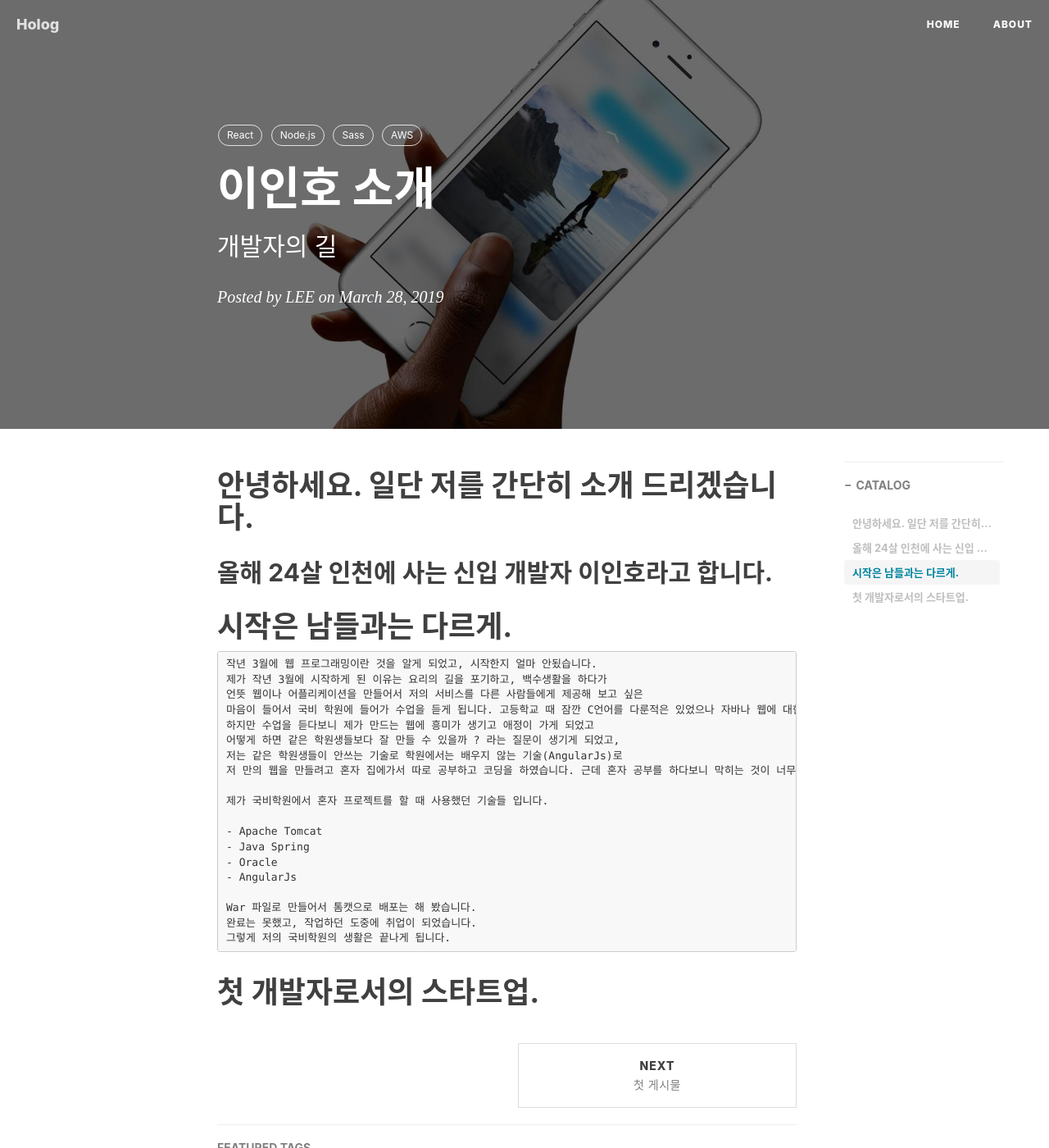
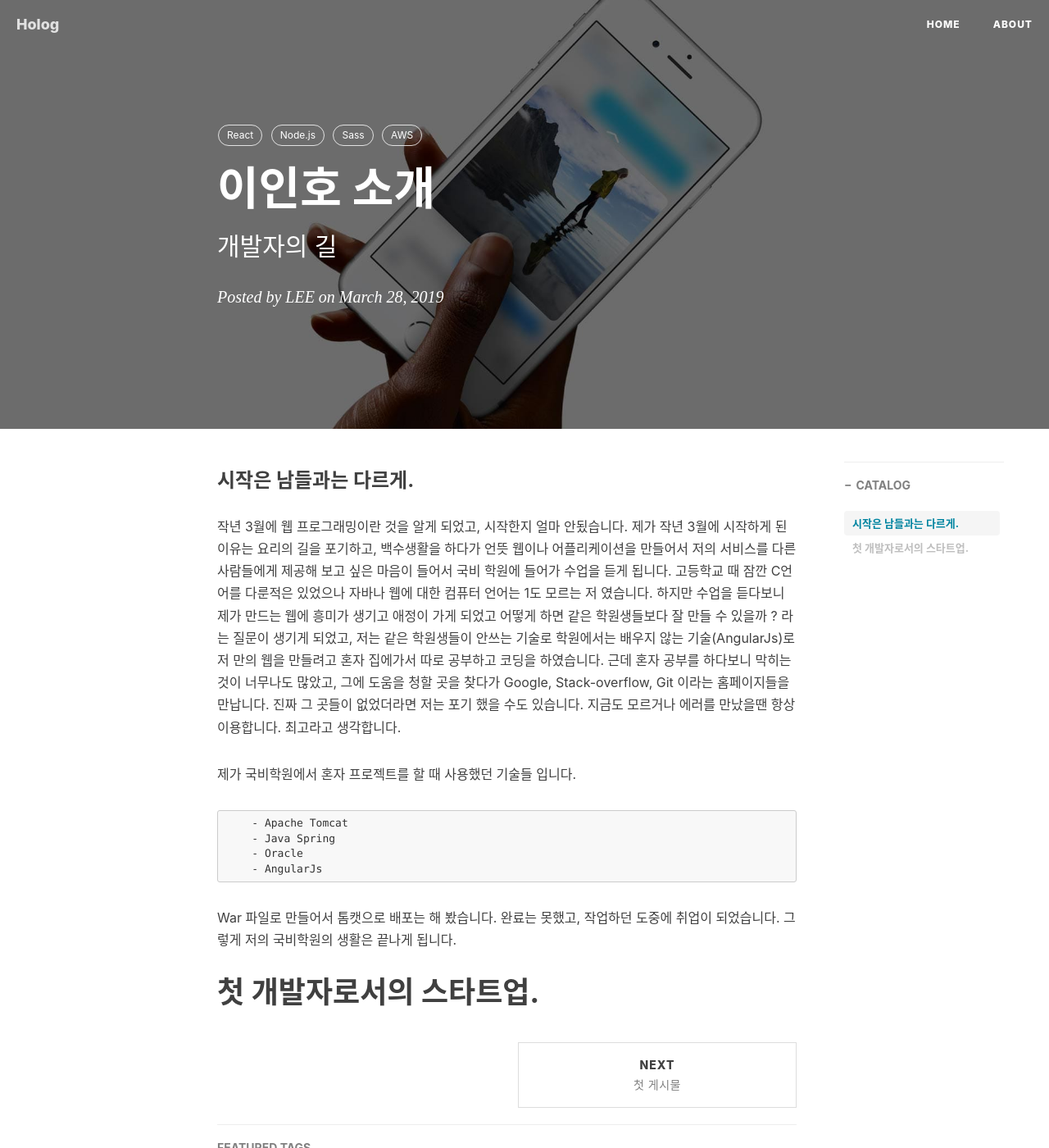
Before and after one commit to leeshar/wiki, a Jekyll site: the page built from _posts/2019-03-28-이인호 소개.md, in a window 1280 px wide and 1400 px high. Shown: the whole window at 82% size. Built offline with Jekyll 4.4.1, drawn with Linux system fonts in a browser that asks for light colours; nearby versions of some CDN libraries; comment, search, counter and statistics services are not loaded.

Commit message:
post 수정

````diff
--- a/_posts/2019-03-28-이인호 소개.md
+++ b/_posts/2019-03-28-이인호 소개.md
@@ -13,30 +13,28 @@ tags:
   - AWS
 ---
 
-# 안녕하세요. 일단 저를 간단히 소개 드리겠습니다.
+### 시작은 남들과는 다르게.
 
-## 올해 24살 인천에 사는 신입 개발자 이인호라고 합니다.
+작년 3월에 웹 프로그래밍이란 것을 알게 되었고, 시작한지 얼마 안됬습니다.
+제가 작년 3월에 시작하게 된 이유는 요리의 길을 포기하고, 백수생활을 하다가
+언뜻 웹이나 어플리케이션을 만들어서 저의 서비스를 다른 사람들에게 제공해 보고 싶은
+마음이 들어서 국비 학원에 들어가 수업을 듣게 됩니다. 고등학교 때 잠깐 C언어를 다룬적은 있었으나 자바나 웹에 대한 컴퓨터 언어는 1도 모르는 저 였습니다.
+하지만 수업을 듣다보니 제가 만드는 웹에 흥미가 생기고 애정이 가게 되었고
+어떻게 하면 같은 학원생들보다 잘 만들 수 있을까 ? 라는 질문이 생기게 되었고,
+저는 같은 학원생들이 안쓰는 기술로 학원에서는 배우지 않는 기술(AngularJs)로
+저 만의 웹을 만들려고 혼자 집에가서 따로 공부하고 코딩을 하였습니다. 근데 혼자 공부를 하다보니 막히는 것이 너무나도 많았고, 그에 도움을 청할 곳을 찾다가 Google, Stack-overflow, Git 이라는 홈페이지들을 만납니다. 진짜 그 곳들이 없었더라면 저는 포기 했을 수도 있습니다. 지금도 모르거나 에러를 만났을땐 항상 이용합니다. 최고라고 생각합니다.
 
-# 시작은 남들과는 다르게.
+제가 국비학원에서 혼자 프로젝트를 할 때 사용했던 기술들 입니다.
 
-    작년 3월에 웹 프로그래밍이란 것을 알게 되었고, 시작한지 얼마 안됬습니다.
-    제가 작년 3월에 시작하게 된 이유는 요리의 길을 포기하고, 백수생활을 하다가
-    언뜻 웹이나 어플리케이션을 만들어서 저의 서비스를 다른 사람들에게 제공해 보고 싶은
-    마음이 들어서 국비 학원에 들어가 수업을 듣게 됩니다. 고등학교 때 잠깐 C언어를 다룬적은 있었으나 자바나 웹에 대한 컴퓨터 언어는 1도 모르는 저 였습니다.
-    하지만 수업을 듣다보니 제가 만드는 웹에 흥미가 생기고 애정이 가게 되었고
-    어떻게 하면 같은 학원생들보다 잘 만들 수 있을까 ? 라는 질문이 생기게 되었고,
-    저는 같은 학원생들이 안쓰는 기술로 학원에서는 배우지 않는 기술(AngularJs)로
-    저 만의 웹을 만들려고 혼자 집에가서 따로 공부하고 코딩을 하였습니다. 근데 혼자 공부를 하다보니 막히는 것이 너무나도 많았고, 그에 도움을 청할 곳을 찾다가 Google, Stack-overflow, Git 이라는 홈페이지들을 만납니다. 진짜 그 곳들이 없었더라면 저는 포기 했을 수도 있습니다. 지금도 모르거나 에러를 만났을땐 항상 이용합니다. 최고라고 생각합니다.
-
-    제가 국비학원에서 혼자 프로젝트를 할 때 사용했던 기술들 입니다.
-
+```
     - Apache Tomcat
     - Java Spring
     - Oracle
     - AngularJs
+```
 
-    War 파일로 만들어서 톰캣으로 배포는 해 봤습니다.
-    완료는 못했고, 작업하던 도중에 취업이 되었습니다.
-    그렇게 저의 국비학원의 생활은 끝나게 됩니다.
+War 파일로 만들어서 톰캣으로 배포는 해 봤습니다.
+완료는 못했고, 작업하던 도중에 취업이 되었습니다.
+그렇게 저의 국비학원의 생활은 끝나게 됩니다.
 
 # 첫 개발자로서의 스타트업.
````
Also changed, not shown: _posts/2019-03-28-첫게시물.md (+2 -1 lines).
